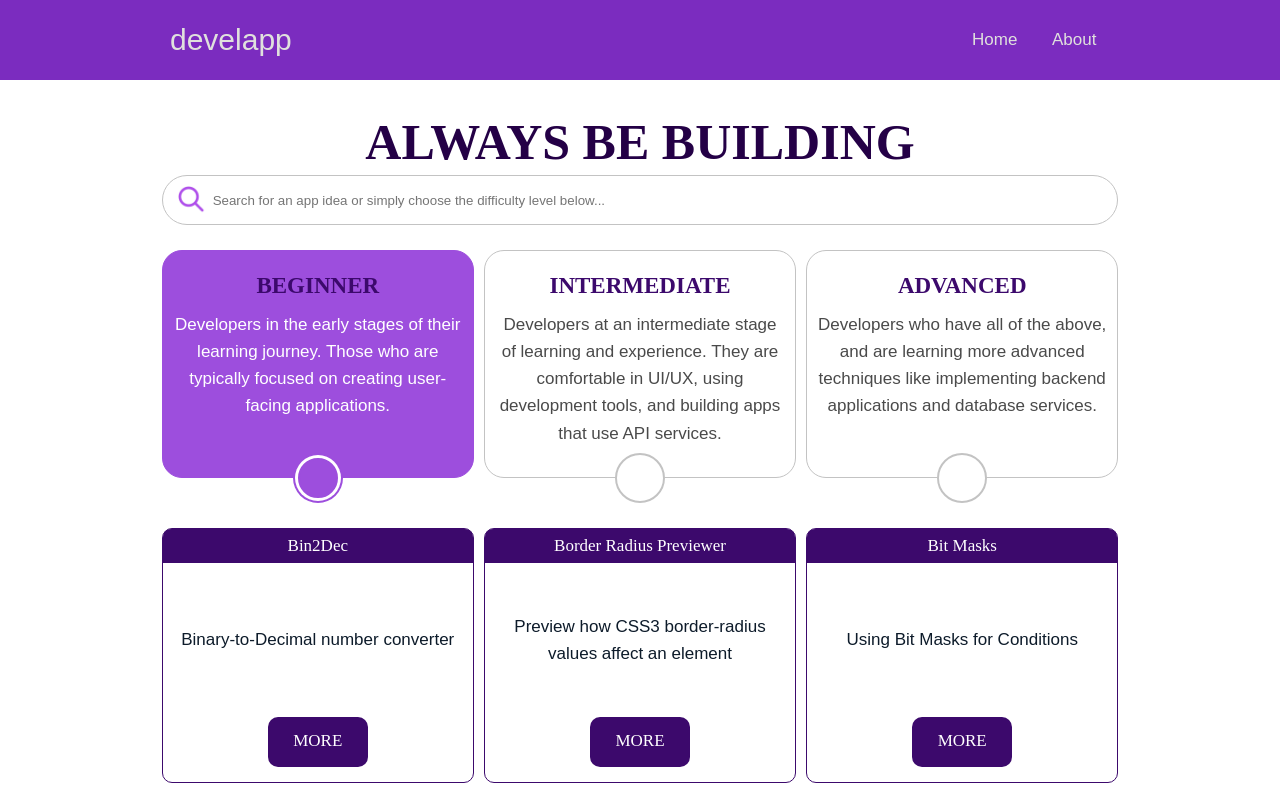
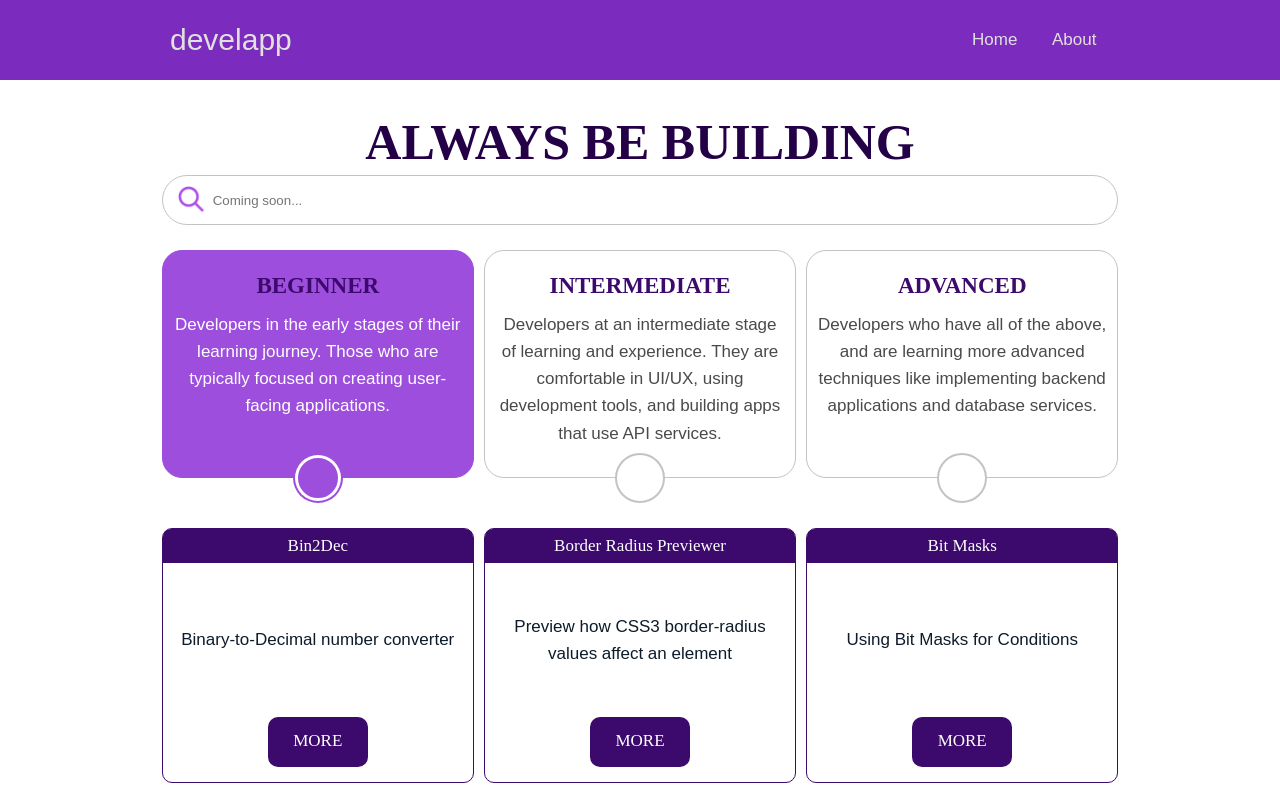
Before and after one commit to chingu-voyages/v38-geckos-team-04, a React (Create React App) app in the folder frontend/: page / in a window 1280 px wide. Shown: the top 791 px of the page. Built offline with nearby package versions, Linux system fonts and the light colour scheme; a web font is replaced by a local one.

Commit message:
Update searchForm placeholder text

```diff
--- a/frontend/src/components/SearchForm.js
+++ b/frontend/src/components/SearchForm.js
@@ -15,7 +15,7 @@ const SearchForm = () => {
          <div className="search-form">
             <div className="text-input-container">
                 <label htmlFor="name">Name</label>
-                <input type="text" id="name" name="name" placeholder="Search for an app idea or simply choose the difficulty level below..."/>
+                <input type="text" id="name" name="name" placeholder="Coming soon..."/>
                 <img className="search-icon" src={icon} alt="search"/>
             </div>
 
```
